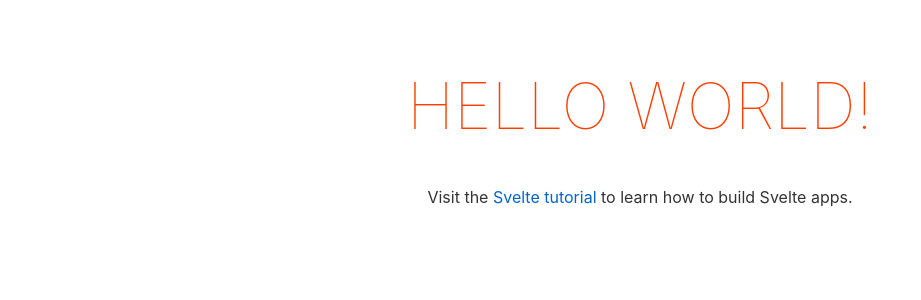
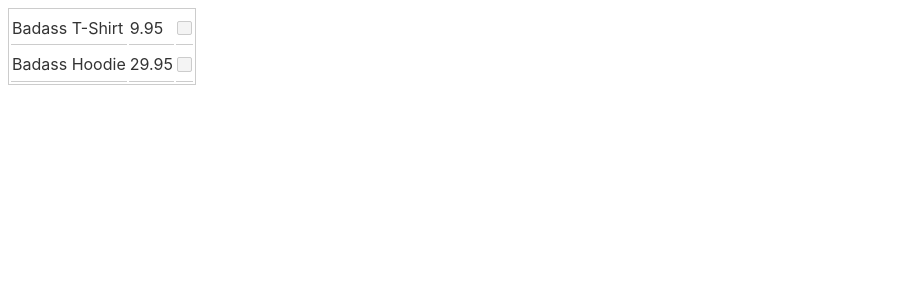
Before and after one commit to joshnuss/svelte-grid, a Svelte app: page / in a window 1280 px wide. Shown: the top 300 px of the page, without its empty margins (0-921 px from the left). Built offline with nearby package versions, Linux system fonts and the light colour scheme.

Commit message:
Basic idea

```diff
--- a/src/App.svelte
+++ b/src/App.svelte
@@ -1,30 +1,30 @@
 <script>
-	export let name;
+  import Grid from './components/Grid.svelte';
+  import Row from './components/Row.svelte';
+  import Cell from './components/Cell.svelte';
+  import IconButton from './components/IconButton.svelte';
+
+	export let products;
+
+  function handleRemove(product) {
+    if (confirm("Are you sure?")) {
+      // ...
+    }
+  }
+
+  function handleClick(product) {
+    alert(`You clicked ${product.title}`)
+  }
 </script>
 
 <main>
-	<h1>Hello {name}!</h1>
-	<p>Visit the <a href="https://svelte.dev/tutorial">Svelte tutorial</a> to learn how to build Svelte apps.</p>
+  <Grid>
+    {#each products as product}
+      <Row on:click={() => handleClick(product)}>
+        <Cell>{product.title}</Cell>
+        <Cell>{product.price}</Cell>
+        <Cell><IconButton icon="trash" on:click={() => handleRemove(product)}/></Cell>
+      </Row>
+    {/each}
+  </Grid>
 </main>
-
-<style>
-	main {
-		text-align: center;
-		padding: 1em;
-		max-width: 240px;
-		margin: 0 auto;
-	}
-
-	h1 {
-		color: #ff3e00;
-		text-transform: uppercase;
-		font-size: 4em;
-		font-weight: 100;
-	}
-
-	@media (min-width: 640px) {
-		main {
-			max-width: none;
-		}
-	}
-</style>
--- /dev/null
+++ b/src/components/Cell.svelte
@@ -0,0 +1,7 @@
+<style>
+td {
+  border-bottom: solid 1px #ccc;
+}
+</style>
+
+<td><slot/></td>
--- /dev/null
+++ b/src/components/Grid.svelte
@@ -0,0 +1,11 @@
+<style>
+table {
+  border: solid 1px #ccc;
+}
+</style>
+
+<table>
+  <tbody>
+    <slot/>
+  </tbody>
+</table>
--- /dev/null
+++ b/src/components/IconButton.svelte
@@ -0,0 +1,8 @@
+<script>
+  import { createEventDispatcher } from 'svelte';
+
+  const dispatch = createEventDispatcher();
+
+  export let icon;
+</script>
+<button on:click|preventDefault|stopPropagation={() => dispatch('click')}><span class="fa fa-{icon}"/></button>
--- /dev/null
+++ b/src/components/Row.svelte
@@ -0,0 +1,7 @@
+<script>
+  import { createEventDispatcher } from 'svelte';
+
+  const dispatch = createEventDispatcher();
+</script>
+
+<tr on:click|preventDefault={() => dispatch('click')}><slot/></tr>
--- a/src/main.js
+++ b/src/main.js
@@ -1,9 +1,14 @@
 import App from './App.svelte';
+
+const products = [
+  {id: 1, title: "Badass T-Shirt", price: 9.95},
+  {id: 2, title: "Badass Hoodie", price: 29.95}
+]
 
 const app = new App({
 	target: document.body,
 	props: {
-		name: 'world'
+		products
 	}
 });
 
```
